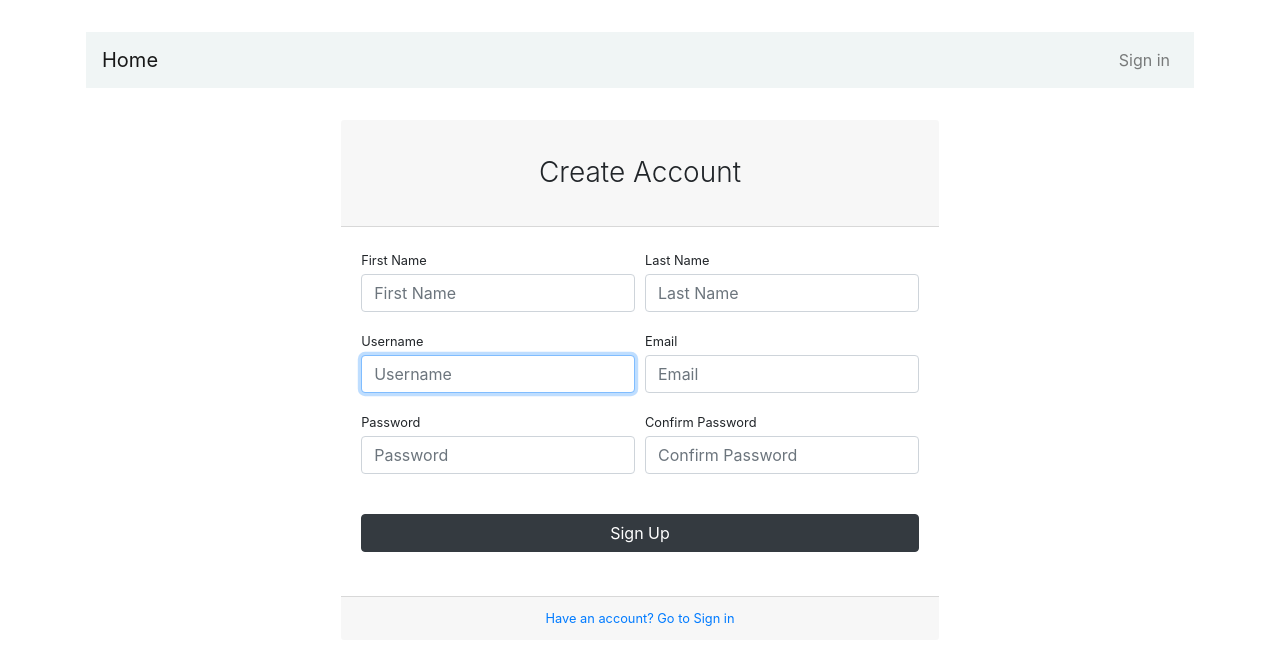
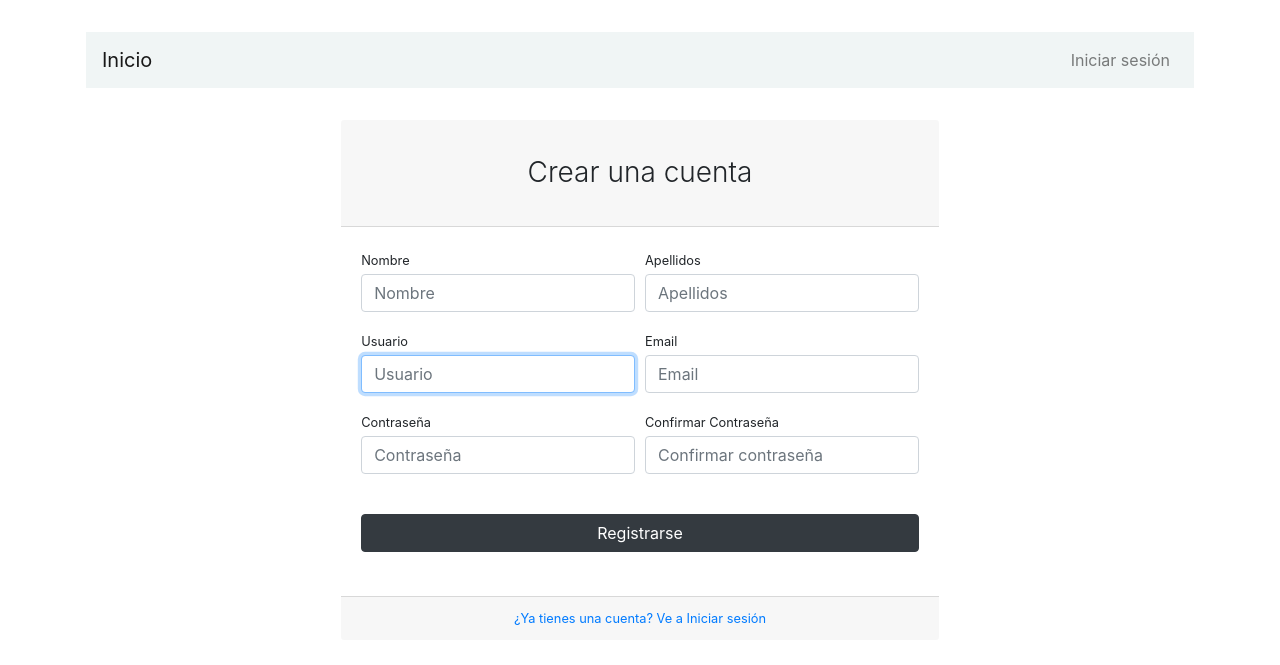
Before and after one commit to marizqlav/PGPI-3.6, a Django app: page /users/register/ in a window 1280 px wide. Shown: the top 665 px of the page. Run offline with Django 3.2, Linux system fonts and the light colour scheme; some libraries are stand-ins or nearby versions.

Commit message:
Traducción del modulo de usuarios

```diff
--- a/users/forms.py
+++ b/users/forms.py
@@ -9,17 +9,17 @@ class RegisterForm(UserCreationForm):
     # fields we want to include and customize in our form
     first_name = forms.CharField(max_length=100,
                                  required=True,
-                                 widget=forms.TextInput(attrs={'placeholder': 'First Name',
+                                 widget=forms.TextInput(attrs={'placeholder': 'Nombre',
                                                                'class': 'form-control',
                                                                }))
     last_name = forms.CharField(max_length=100,
                                 required=True,
-                                widget=forms.TextInput(attrs={'placeholder': 'Last Name',
+                                widget=forms.TextInput(attrs={'placeholder': 'Apellidos',
                                                               'class': 'form-control',
                                                               }))
     username = forms.CharField(max_length=100,
                                required=True,
-                               widget=forms.TextInput(attrs={'placeholder': 'Username',
+                               widget=forms.TextInput(attrs={'placeholder': 'Usuario',
                                                              'class': 'form-control',
                                                              }))
     email = forms.EmailField(required=True,
@@ -28,14 +28,14 @@ class RegisterForm(UserCreationForm):
                                                            }))
     password1 = forms.CharField(max_length=50,
                                 required=True,
-                                widget=forms.PasswordInput(attrs={'placeholder': 'Password',
+                                widget=forms.PasswordInput(attrs={'placeholder': 'Contraseña',
                                                                   'class': 'form-control',
                                                                   'data-toggle': 'password',
                                                                   'id': 'password',
                                                                   }))
     password2 = forms.CharField(max_length=50,
                                 required=True,
-                                widget=forms.PasswordInput(attrs={'placeholder': 'Confirm Password',
+                                widget=forms.PasswordInput(attrs={'placeholder': 'Confirmar contraseña',
                                                                   'class': 'form-control',
                                                                   'data-toggle': 'password',
                                                                   'id': 'password',
@@ -49,12 +49,12 @@ class RegisterForm(UserCreationForm):
 class LoginForm(AuthenticationForm):
     username = forms.CharField(max_length=100,
                                required=True,
-                               widget=forms.TextInput(attrs={'placeholder': 'Username',
+                               widget=forms.TextInput(attrs={'placeholder': 'Usuario',
                                                              'class': 'form-control',
                                                              }))
     password = forms.CharField(max_length=50,
                                required=True,
-                               widget=forms.PasswordInput(attrs={'placeholder': 'Password',
+                               widget=forms.PasswordInput(attrs={'placeholder': 'Contraseña',
                                                                  'class': 'form-control',
                                                                  'data-toggle': 'password',
                                                                  'id': 'password',
--- a/users/templates/users/admin.html
+++ b/users/templates/users/admin.html
@@ -32,10 +32,10 @@
                         <img class="rounded-circle account-img" src="{{ i.avatar.url }} " style="cursor: pointer;"/>
                     </td>
                     <td>
-                        <a href="edit/{{i.user.username}}" class="btn btn-success">Edit</button>
+                        <a href="edit/{{i.user.username}}" class="btn btn-success">Editar</button>
                     </td>
                     <td>
-                        <a href="delete/{{i.user.username}}" class="btn btn-danger">Delete</button>
+                        <a href="delete/{{i.user.username}}" class="btn btn-danger">Eliminar</button>
                     </td>
                 </tr>
                 {% endfor %}
--- a/users/templates/users/base.html
+++ b/users/templates/users/base.html
@@ -18,17 +18,17 @@
     <div class="row">
       <div class="col-md-12">
         <nav class="navbar navbar-expand-md navbar-light " style="background-color: #f0f5f5">
-          <a href="/" class="navbar-brand">Home</a>
+          <a href="/" class="navbar-brand">Inicio</a>
             <button type="button" class="navbar-toggler" data-toggle="collapse" data-target="#navbarCollapse">
                 <span class="navbar-toggler-icon"></span>
             </button>
             <div class="collapse navbar-collapse" id="navbarCollapse">
                 <div class="navbar-nav ml-auto">
                   {% if user.is_authenticated %}
-                    <a href="{% url 'users-profile' %}" class="nav-item nav-link">Profile</a>
-                    <a href="{% url 'logout' %}" class="nav-item nav-link">Logout</a>
+                    <a href="{% url 'users-profile' %}" class="nav-item nav-link">Mi perfil</a>
+                    <a href="{% url 'logout' %}" class="nav-item nav-link">Cerrar sesión</a>
                   {% else %}
-                    <a href="{% url 'login' %}" class="nav-item nav-link">Sign in</a>
+                    <a href="{% url 'login' %}" class="nav-item nav-link">Iniciar sesión</a>
                   {% endif %}
 
                 </div>
--- a/users/templates/users/password_reset_complete.html
+++ b/users/templates/users/password_reset_complete.html
@@ -5,7 +5,7 @@
             <div class="col-lg-5">
                 <div class="card shadow-lg border-0 rounded-lg mt-0 mb-3">
                     <div class="alert alert-info">
-                        Your password has been set. You may go ahead and <a href="{% url 'login' %}">Login Here</a>
+                        Se ha actualizado tu contraseña. Ya puedes volver a usar la aplicación, para ello <a href="{% url 'login' %}">Inicia sesión aquí</a>
                     </div>
                 </div>
             </div>
--- a/users/templates/users/register.html
+++ b/users/templates/users/register.html
@@ -1,5 +1,5 @@
 {% extends "users/base.html" %}
-{% block title %} Register Page {% endblock title%}
+{% block title %} Página de registro {% endblock title%}
 {% block content %}
     <div class="form-content my-3 p-3">
 		<div class="container">
@@ -7,7 +7,7 @@
                 <div class="col-lg-7">
                     <div class="card shadow-lg border-0 rounded-lg mt-0 mb-5">
                         <div class="card-header justify-content-center">
-                        	<h3 class="font-weight-light my-4 text-center">Create Account</h3>
+                        	<h3 class="font-weight-light my-4 text-center">Crear una cuenta</h3>
                         </div>
                         <div class="card-body">
                             <form method="POST">
@@ -27,13 +27,13 @@
                                 <div class="form-row">
                                     <div class="col-md-6">
                                         <div class="form-group">
-                                            <label class="small mb-1">First Name</label>
+                                            <label class="small mb-1">Nombre</label>
                                             {{ form.first_name }}
                                         </div>
                                     </div>
                                     <div class="col-md-6">
                                         <div class="form-group">
-                                            <label class="small mb-1">Last Name</label>
+                                            <label class="small mb-1">Apellidos</label>
                                             {{ form.last_name }}
                                         </div>
                                     </div>
@@ -41,7 +41,7 @@
                                 <div class="form-row">
                                     <div class="col-md-6">
 		                                <div class="form-group">
-		                                	<label class="small mb-1">Username</label>
+		                                	<label class="small mb-1">Usuario</label>
 		                                    {{ form.username }}
 		                                </div>
 		                            </div>
@@ -55,7 +55,7 @@
                                 <div class="form-row">
                                     <div class="col-md-6">
                                         <div class="form-group">
-                                            <label class="small mb-1">Password</label>
+                                            <label class="small mb-1">Contraseña</label>
                                             {{ form.password1 }}
                                             {{ form.errors.password }}
                                         </div>
@@ -63,19 +63,19 @@
                                     <div class="col-md-6">
 
                                         <div class="form-group">
-                                            <label class="small mb-1">Confirm Password</label>
+                                            <label class="small mb-1">Confirmar Contraseña</label>
                                             {{ form.password2 }}
                                         </div>
                                     </div>
                                 </div>
                                 <div class="form-group mt-4 mb-0">
-                                    <button type="submit" class="col-md-12 btn btn-dark">Sign Up</button><br><br>
+                                    <button type="submit" class="col-md-12 btn btn-dark">Registrarse</button><br><br>
                                 </div>
                             </form>
                         </div>
                         <div class="card-footer text-center">
                             <div class="small">
-                                <a href="{% url 'login' %}">Have an account? Go to Sign in</a>
+                                <a href="{% url 'login' %}">¿Ya tienes una cuenta? Ve a Iniciar sesión</a>
                             </div>
                         </div>
                     </div>
```
Also changed, not shown: users/templates/users/change_password.html (+5 -5 lines), users/templates/users/home.html (+4 -5 lines), users/templates/users/login.html (+8 -8 lines), users/templates/users/logout.html (+11 -8 lines), users/templates/users/password_reset.html (+5 -5 lines), users/templates/users/password_reset_confirm.html (+6 -6 lines), users/templates/users/profile.html (+7 -7 lines), db.sqlite3.
